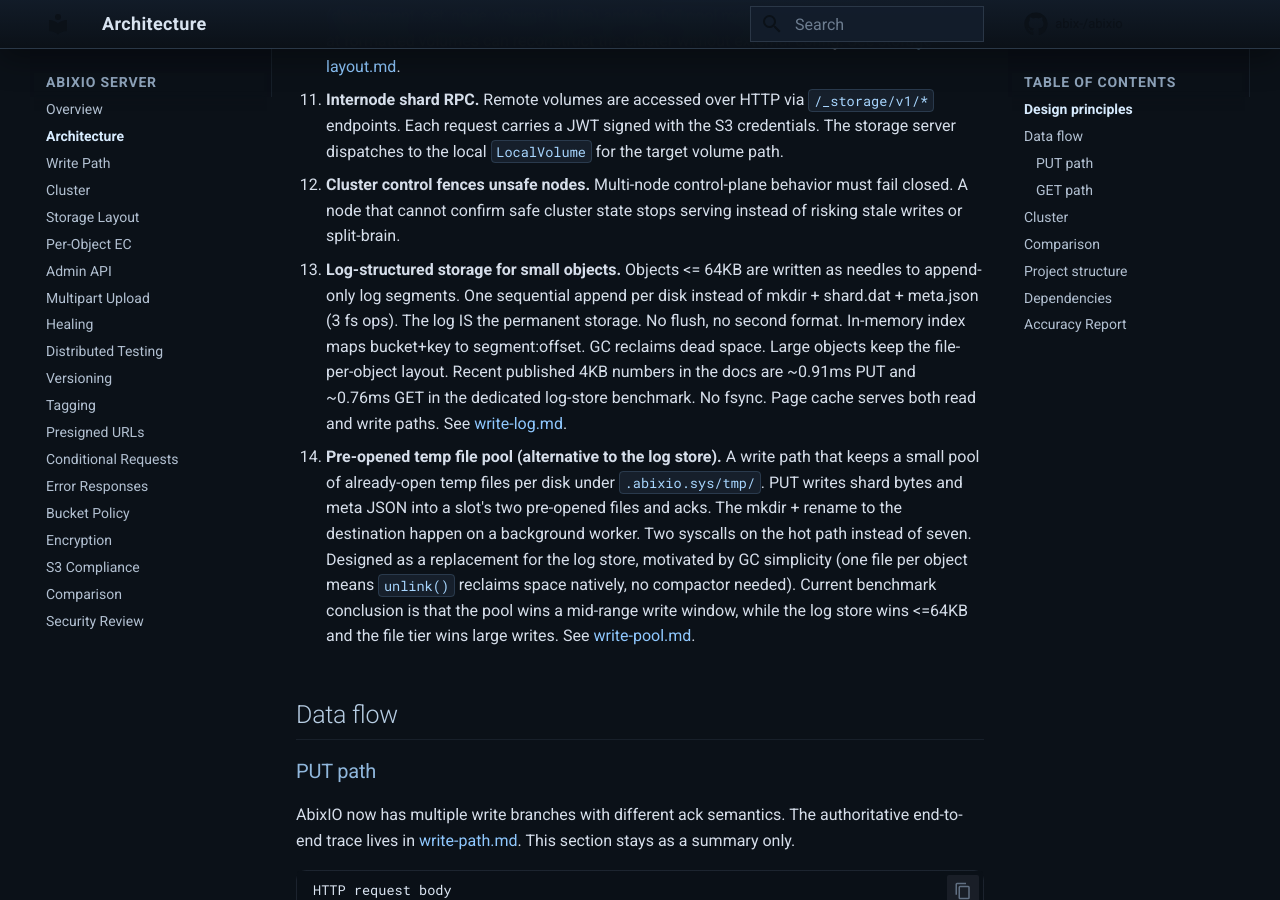
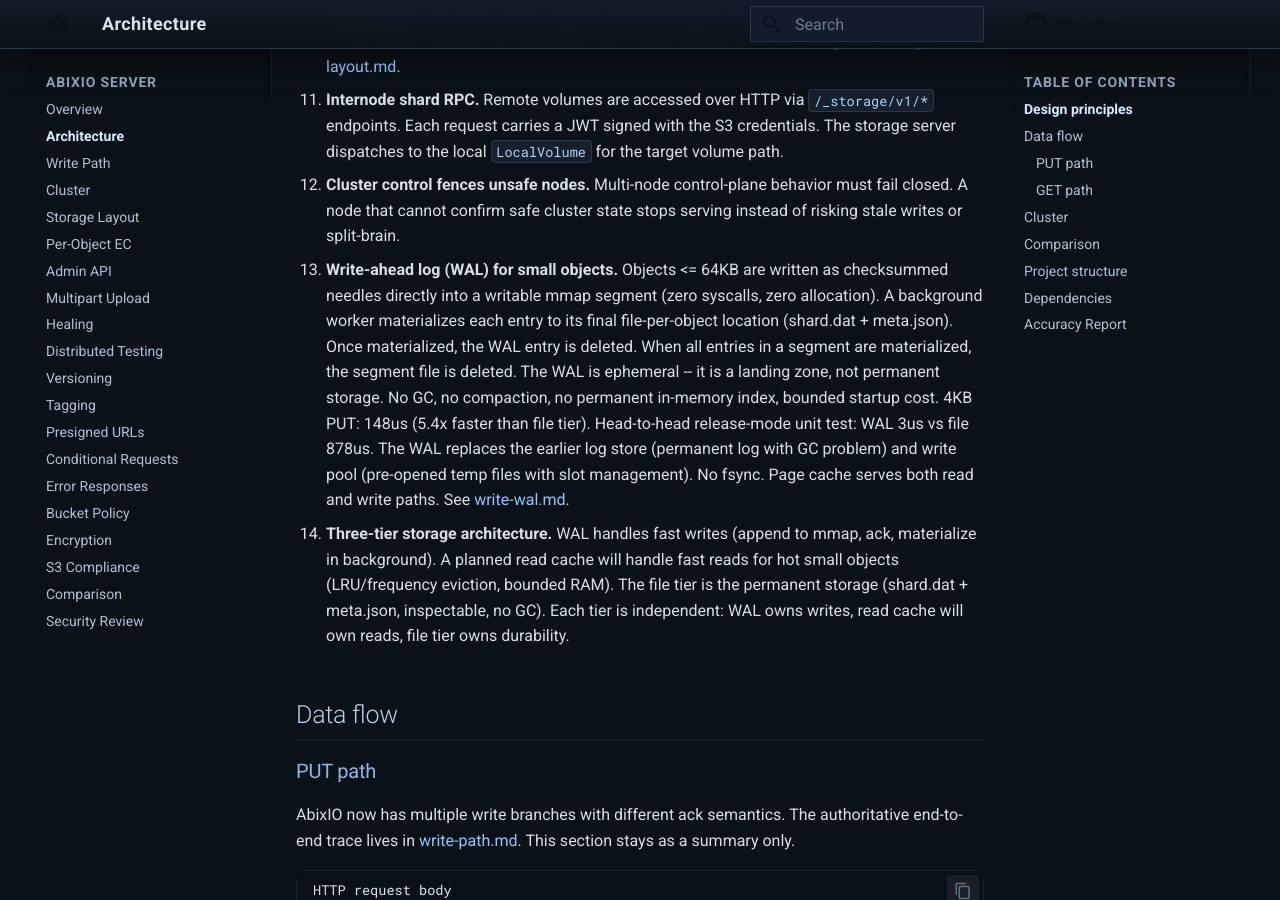
Before and after one commit to abix-/abixio, an MkDocs documentation site: the page built from docs/architecture.md, in a window 1280 px wide and 900 px high, scrolled down 1115 px. Built offline with MkDocs 1.6.1 and Material for MkDocs 9.7.7, drawn with Linux system fonts in a browser that asks for light colours; comment, search, counter and statistics services are not loaded; some of the changed text lies outside the part shown.

Commit message:
docs: three-tier architecture (WAL/read-cache/file), update todo and architecture for new direction

```diff
--- a/docs/architecture.md
+++ b/docs/architecture.md
@@ -56,27 +56,26 @@
     must fail closed. A node that cannot confirm safe cluster state stops
     serving instead of risking stale writes or split-brain.
 
-13. **Log-structured storage for small objects.** Objects <= 64KB are written
-    as needles to append-only log segments. One sequential append per disk
-    instead of mkdir + shard.dat + meta.json (3 fs ops). The log IS the
-    permanent storage. No flush, no second format.
-    In-memory index maps bucket+key to segment:offset. GC reclaims dead space.
-    Large objects keep the file-per-object layout. Recent published 4KB
-    numbers in the docs are ~0.91ms PUT and ~0.76ms GET in the dedicated
-    log-store benchmark. No fsync. Page cache
-    serves both read and write paths. See [write-log.md](write-log.md).
+13. **Write-ahead log (WAL) for small objects.** Objects <= 64KB are
+    written as checksummed needles directly into a writable mmap segment
+    (zero syscalls, zero allocation). A background worker materializes
+    each entry to its final file-per-object location (shard.dat +
+    meta.json). Once materialized, the WAL entry is deleted. When all
+    entries in a segment are materialized, the segment file is deleted.
+    The WAL is ephemeral -- it is a landing zone, not permanent storage.
+    No GC, no compaction, no permanent in-memory index, bounded startup
+    cost. 4KB PUT: 148us (5.4x faster than file tier). Head-to-head
+    release-mode unit test: WAL 3us vs file 878us. The WAL replaces
+    the earlier log store (permanent log with GC problem) and write pool
+    (pre-opened temp files with slot management). No fsync. Page cache
+    serves both read and write paths. See [write-wal.md](write-wal.md).
 
-14. **Pre-opened temp file pool (alternative to the log store).**
-    A write path that keeps a small pool of already-open temp files
-    per disk under `.abixio.sys/tmp/`. PUT writes shard bytes and meta
-    JSON into a slot's two pre-opened files and acks. The mkdir +
-    rename to the destination happen on a background worker. Two
-    syscalls on the hot path instead of seven. Designed as a
-    replacement for the log store, motivated by GC simplicity (one
-    file per object means `unlink()` reclaims space natively, no
-    compactor needed). Current benchmark conclusion is that the pool
-    wins a mid-range write window, while the log store wins <=64KB and
-    the file tier wins large writes. See [write-pool.md](write-pool.md).
+14. **Three-tier storage architecture.** WAL handles fast writes (append
+    to mmap, ack, materialize in background). A planned read cache will
+    handle fast reads for hot small objects (LRU/frequency eviction,
+    bounded RAM). The file tier is the permanent storage (shard.dat +
+    meta.json, inspectable, no GC). Each tier is independent: WAL owns
+    writes, read cache will own reads, file tier owns durability.
 
 ## Data flow
 
@@ -165,9 +164,10 @@
     volume_pool.rs        # VolumePool: volume pool with per-object FTT resolution
     erasure_encode.rs     # unified streaming encode: encode_and_write via ShardWriter trait
     erasure_decode.rs     # read + decode: buffered (read_and_decode) and streaming (read_and_decode_stream)
-    needle.rs             # needle format for log-structured storage (serialize, checksum, msgpack)
-    segment.rs            # log segment files (pre-alloc, append, seal, mmap, scan)
-    log_store.rs          # log-structured store: in-memory index, segment lifecycle, recovery
+    needle.rs             # needle format: serialize_into (zero-alloc mmap write), checksum, msgpack
+    segment.rs            # segment files: pre-alloc, MmapMut append, seal, scan
+    wal.rs                # write-ahead log: append to mmap, background materialize, recovery
+    log_store.rs          # (legacy) log-structured store: in-memory index, segment lifecycle
     volume.rs             # VolumeFormat: read/write .abixio.sys/volume.json
   s3_service.rs           # impl S3 for AbixioS3: streaming GET, versioning cache, thin adapter (s3s)
   s3_auth.rs              # impl S3Auth: SigV4 credential lookup (s3s)
```
Also changed, not shown: docs/todo.md (+3 -1 lines), docs/write-wal.md (+33 -0 lines).
